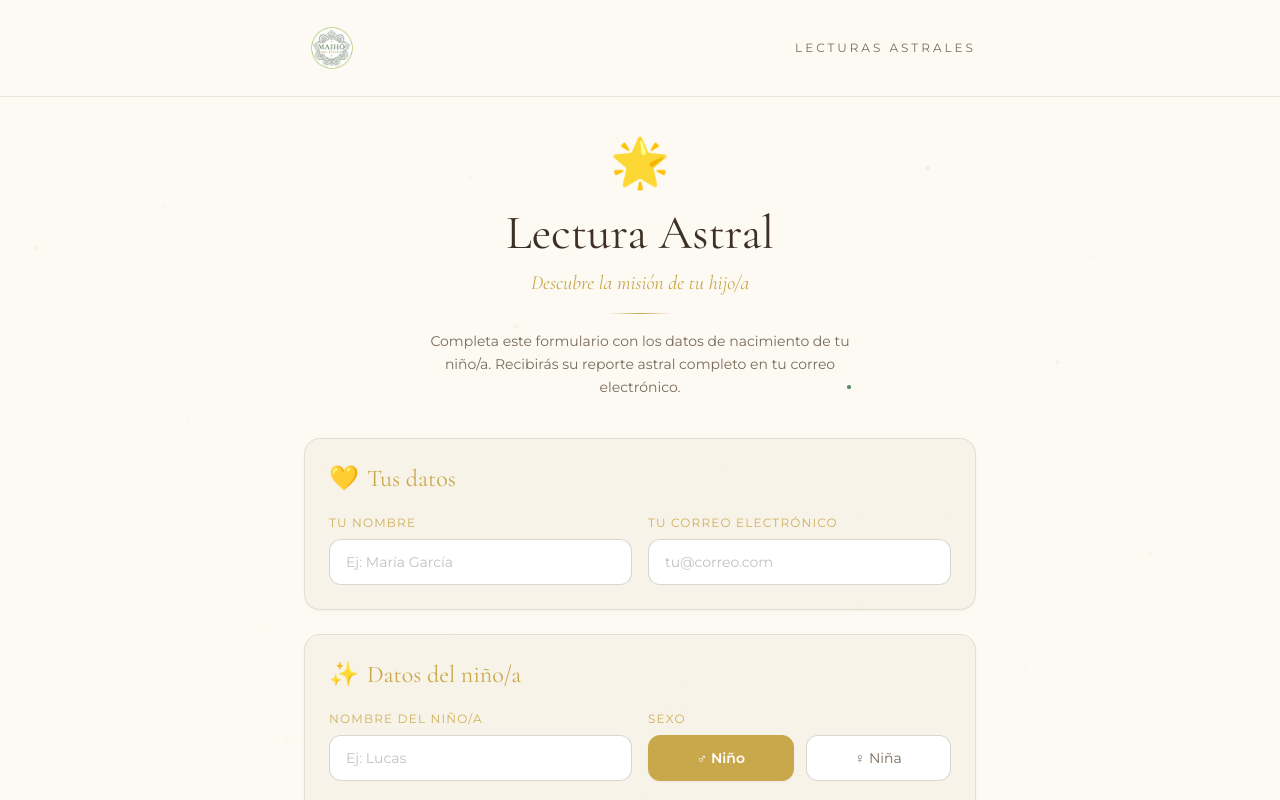
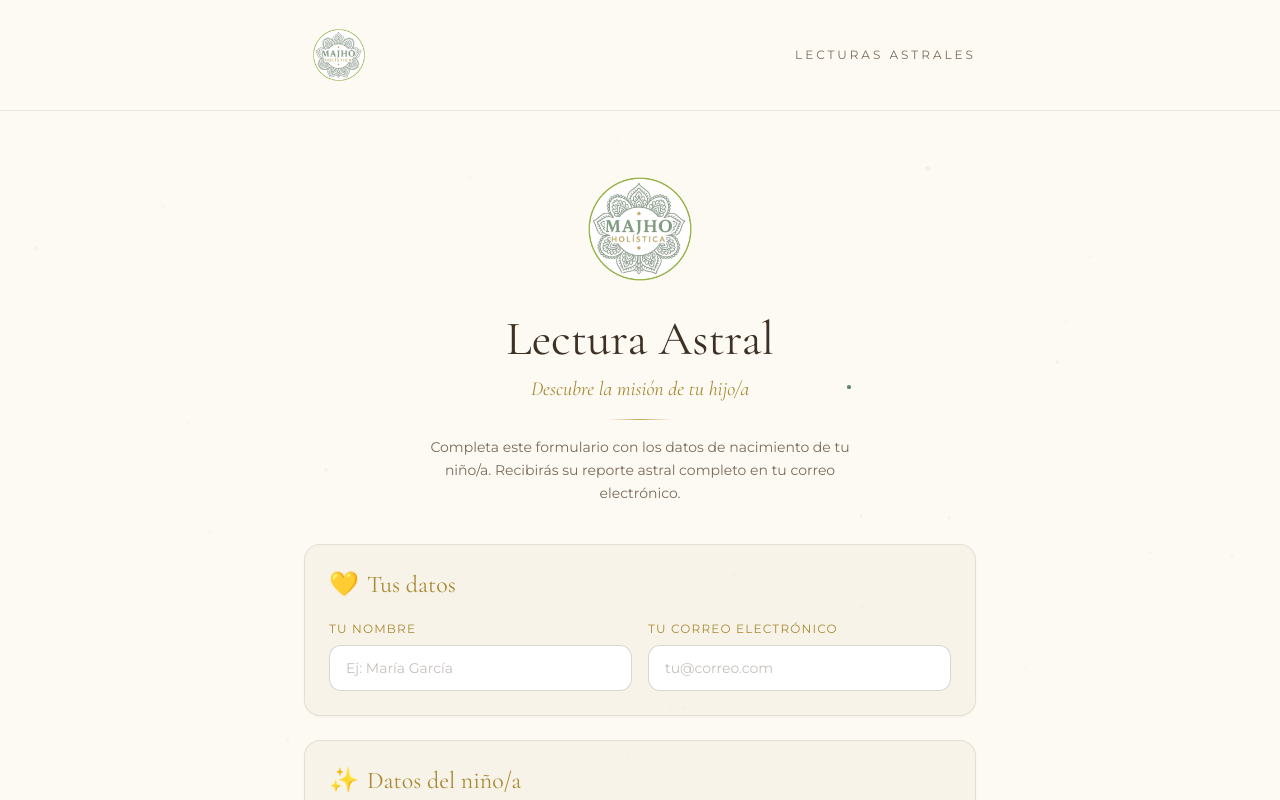
Before and after one commit to torresjhosue25millones-eng/lectura-majho-app, a React (Vite) app in the folder frontend/: page / in a window 1280 px wide. Shown: the top 800 px of the page. Built offline with nearby package versions, Linux system fonts and the light colour scheme.

Commit message:
fix: logo 70px header, reemplaza estrella con logo 140px, dorado oscuro #A88A35 en labels y subtitulos

```diff
--- a/frontend/src/components/Header.tsx
+++ b/frontend/src/components/Header.tsx
@@ -11,7 +11,7 @@ export default function Header() {
             <img
               src="/assets/logo-majho.png"
               alt="Método MAJHO"
-              className="h-14 w-auto"
+              style={{ height: 70, width: 'auto' }}
               onError={() => setLogoFailed(true)}
             />
           ) : (
--- a/frontend/src/index.css
+++ b/frontend/src/index.css
@@ -35,7 +35,8 @@
   }
 
   .label {
-    @apply block font-montserrat text-xs text-dorado/90 uppercase tracking-widest mb-2;
+    @apply block font-montserrat text-xs uppercase tracking-widest mb-2;
+    color: #A88A35;
   }
 }
 
--- a/frontend/src/pages/FormPage.tsx
+++ b/frontend/src/pages/FormPage.tsx
@@ -1,5 +1,18 @@
 import { useState } from 'react';
 import { FormData } from '../types';
+
+function LogoImg() {
+  const [failed, setFailed] = useState(false);
+  if (failed) return null;
+  return (
+    <img
+      src="/assets/logo-majho.png"
+      alt="Academia MAJHO"
+      style={{ height: 140, width: 'auto' }}
+      onError={() => setFailed(true)}
+    />
+  );
+}
 
 interface Props {
   onSubmit: (data: FormData) => void;
@@ -46,9 +59,11 @@ export default function FormPage({ onSubmit, initialData }: Props) {
 
         {/* Intro */}
         <div className="text-center mb-10">
-          <div className="float inline-block text-5xl mb-4">🌟</div>
+          <div className="flex justify-center mb-4">
+            <LogoImg />
+          </div>
           <h2 className="font-cormorant text-4xl md:text-5xl text-stone mb-3">Lectura Astral</h2>
-          <p className="font-cormorant text-xl text-dorado italic mb-4">Descubre la misión de tu hijo/a</p>
+          <p className="font-cormorant text-xl italic mb-4" style={{ color: '#A88A35' }}>Descubre la misión de tu hijo/a</p>
           <div className="w-16 h-px bg-gradient-to-r from-transparent via-dorado to-transparent mx-auto mb-4" />
           <p className="font-montserrat text-sm text-muted max-w-md mx-auto leading-relaxed">
             Completa este formulario con los datos de nacimiento de tu niño/a.
@@ -60,7 +75,7 @@ export default function FormPage({ onSubmit, initialData }: Props) {
 
           {/* Sección Mamá */}
           <div className="card p-6">
-            <h3 className="font-cormorant text-2xl text-dorado mb-5 flex items-center gap-2">
+            <h3 className="font-cormorant text-2xl mb-5 flex items-center gap-2" style={{ color: '#A88A35' }}>
               <span>💛</span> Tus datos
             </h3>
             <div className="grid grid-cols-1 md:grid-cols-2 gap-4">
@@ -91,7 +106,7 @@ export default function FormPage({ onSubmit, initialData }: Props) {
 
           {/* Sección Niño */}
           <div className="card p-6">
-            <h3 className="font-cormorant text-2xl text-dorado mb-5 flex items-center gap-2">
+            <h3 className="font-cormorant text-2xl mb-5 flex items-center gap-2" style={{ color: '#A88A35' }}>
               <span>✨</span> Datos del niño/a
             </h3>
 
```
